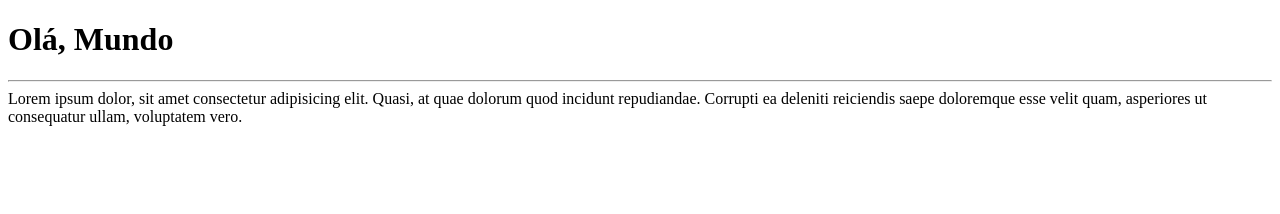
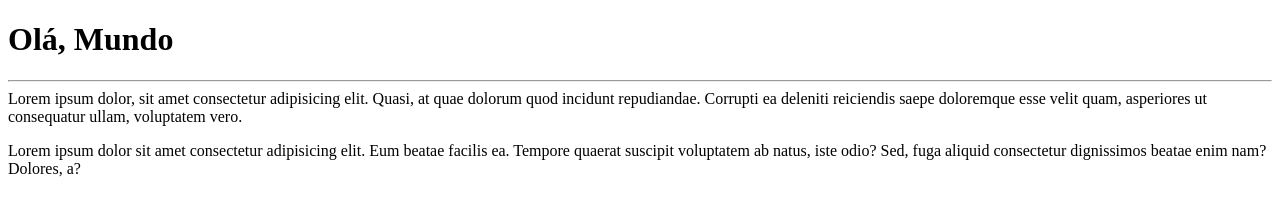
Before and after one commit to EmanoellySousa/hello-world, a plain HTML site: page site-exemplo/index.html in a window 1280 px wide. Drawn offline with Linux system fonts and the light colour scheme.

Commit message:
Adicionei um paragráfo

```diff
--- a/site-exemplo/index.html
+++ b/site-exemplo/index.html
@@ -8,7 +8,7 @@
 <body><h1> Olá, Mundo</h1><p>
     <hr>
     Lorem ipsum dolor, sit amet consectetur adipisicing elit. Quasi, at quae dolorum quod incidunt repudiandae. Corrupti ea deleniti reiciendis saepe doloremque esse velit quam, asperiores ut consequatur ullam, voluptatem vero.
-</p>
+</p><p>Lorem ipsum dolor sit amet consectetur adipisicing elit. Eum beatae facilis ea. Tempore quaerat suscipit voluptatem ab natus, iste odio? Sed, fuga aliquid consectetur dignissimos beatae enim nam? Dolores, a?</p>
 
 </body>
 </html>
```
